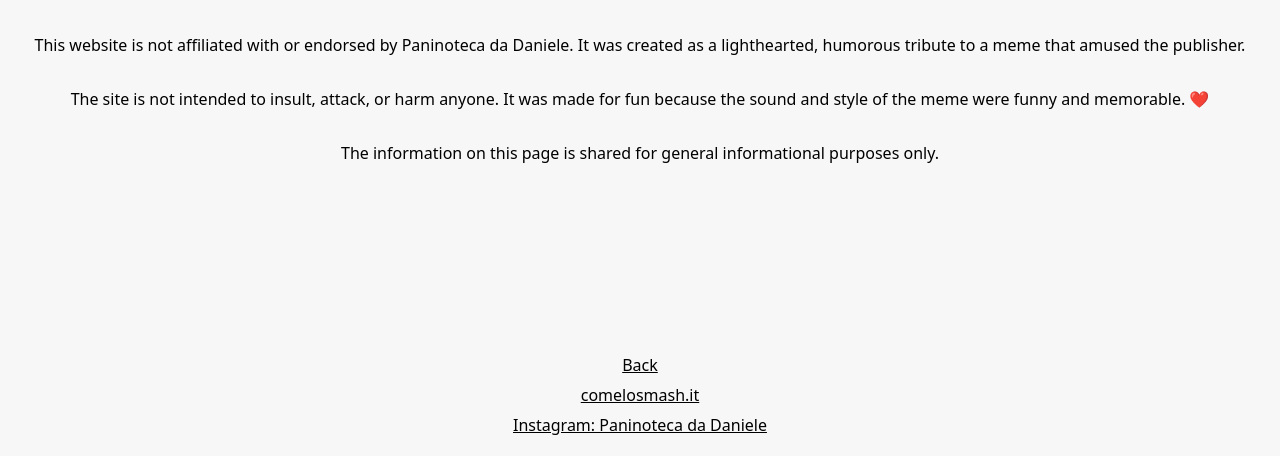
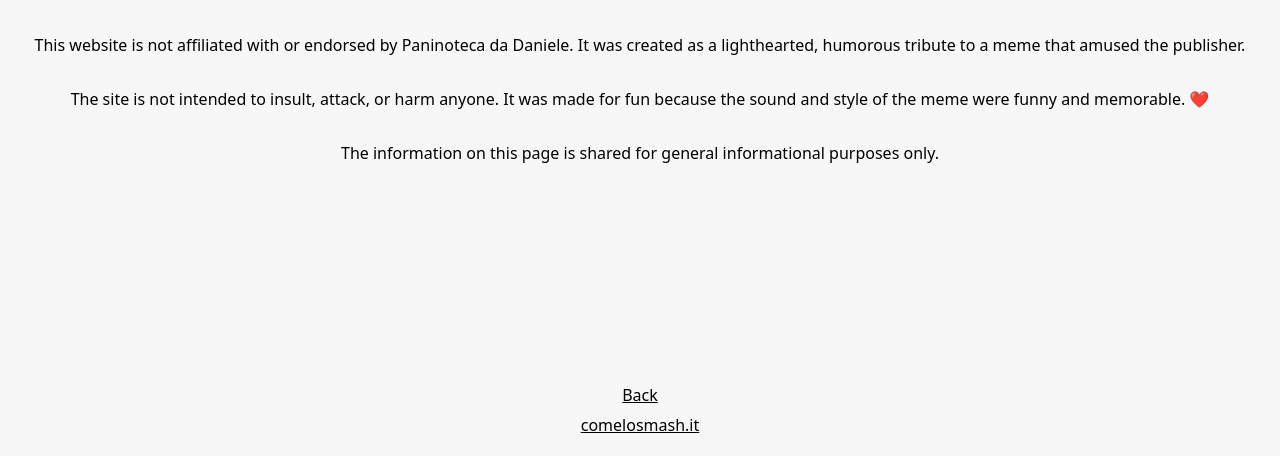
Before and after one commit to hermsluca/comelosmash, a website: page public/disclaimer.html in a window 1280 px wide. Shown: the part 344-800 px from the top of the page. Drawn offline with Linux system fonts and the light colour scheme.

Commit message:
fix(footer): update footer links for consistency and clarity

```diff
--- a/public/disclaimer.html
+++ b/public/disclaimer.html
@@ -75,12 +75,6 @@
     <footer>
       <a href="/">Back</a>
       <a href="https://comelosmash.it" target="_blank">comelosmash.it</a>
-      <a
-        href="https://www.instagram.com/paninoteca_da_daniele/"
-        target="_blank"
-      >
-        Instagram: Paninoteca da Daniele
-      </a>
     </footer>
   </body>
 </html>
```
Also changed, not shown: public/index.html (+2 -5 lines).
